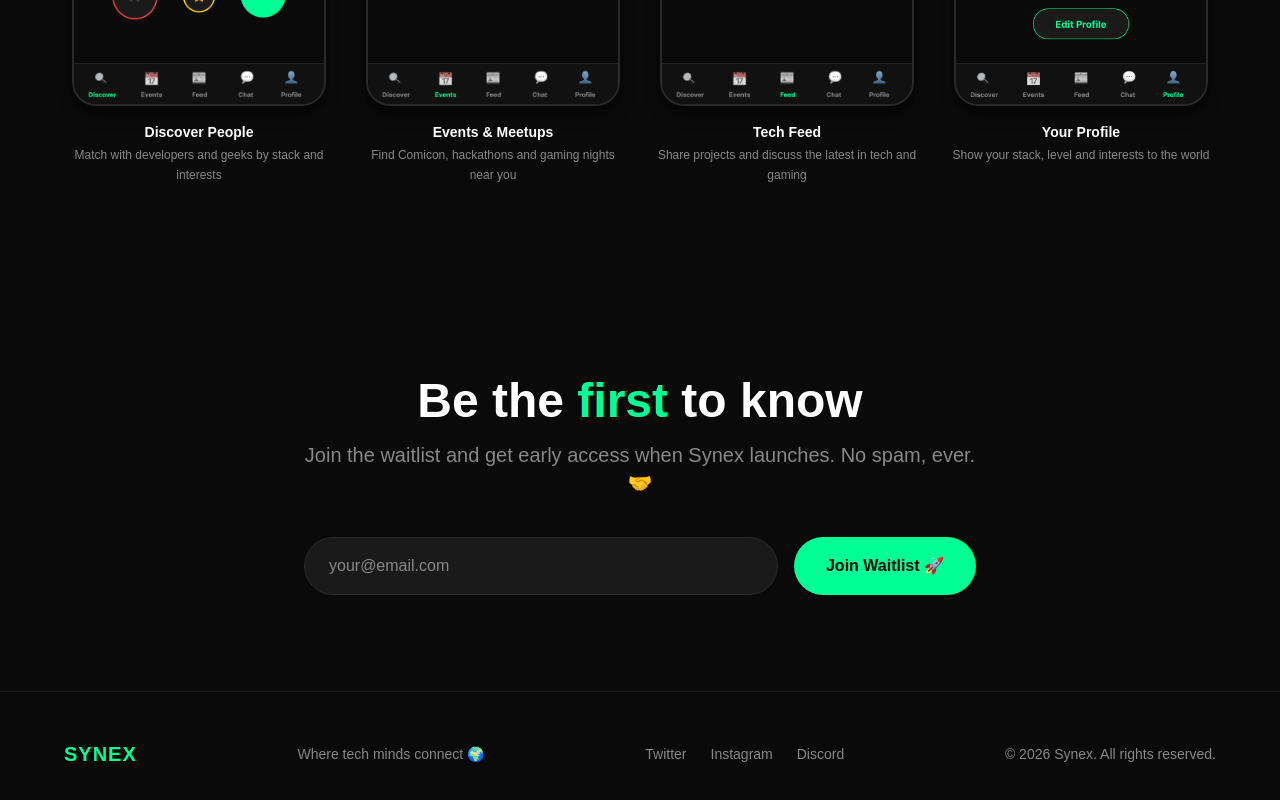
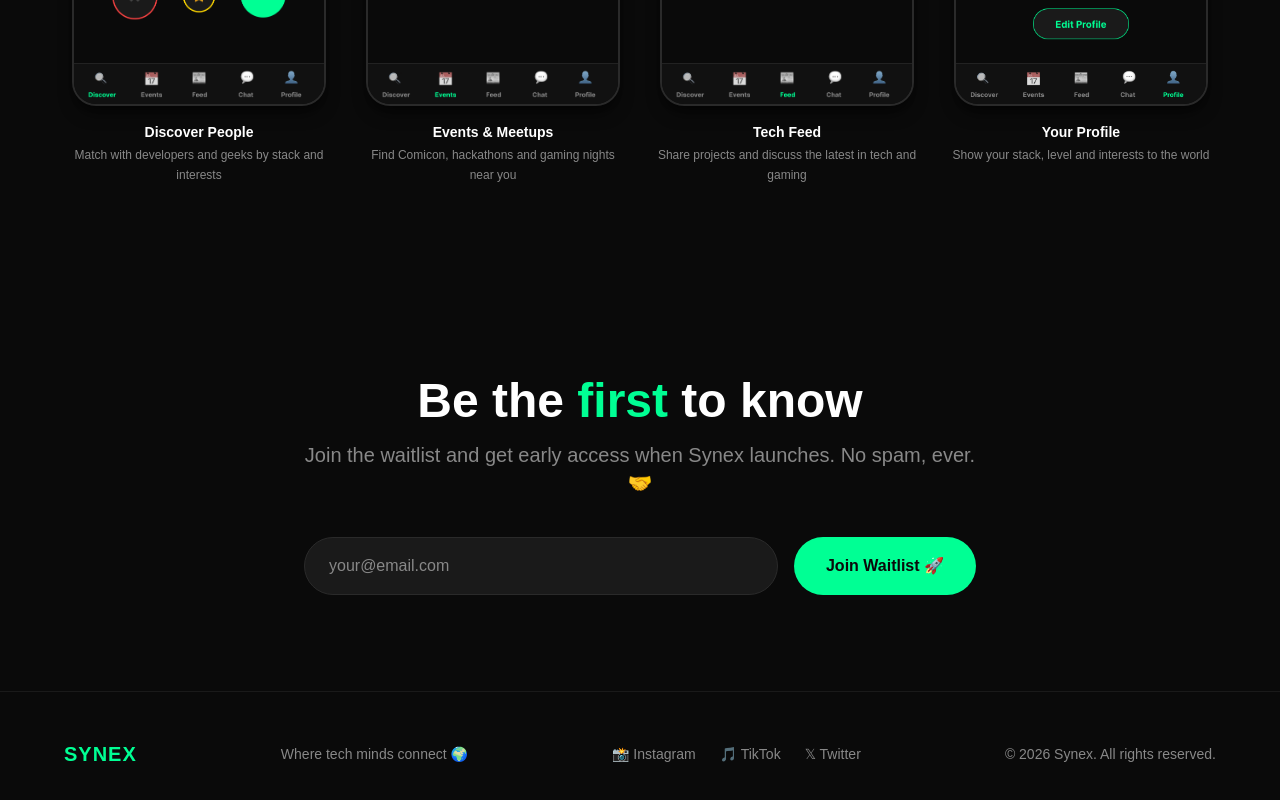
Before and after one commit to hollandxdlol/synex-web, a Next.js app: page / in a window 1280 px wide. Shown: the part 2303-3103 px from the top of the page. Built offline with nearby package versions, Linux system fonts and the light colour scheme.

Commit message:
footer update

```diff
--- a/app/components/Footer.tsx
+++ b/app/components/Footer.tsx
@@ -1,8 +1,6 @@
-// Footer — pie de página con links y redes sociales
-
 export default function Footer() {
   return (
-    <footer className="border-t border-[#1A1A1A] py-12 px-6">
+    <footer className="border-t border-[#1A1A1A] py-12 px-6" translate="no">
       <div className="max-w-6xl mx-auto flex flex-col md:flex-row items-center justify-between gap-6">
 
         {/* Logo */}
@@ -17,19 +15,38 @@
 
         {/* Links redes sociales */}
         <div className="flex gap-6">
-          <a href="#" className="text-[#888888] hover:text-[#00FF94] transition-all text-sm">
-            Twitter
+
+          <a
+            href="https://instagram.com/synexapp"
+            target="_blank"
+            rel="noopener noreferrer"
+            className="text-[#888888] hover:text-[#00FF94] transition-all text-sm flex items-center gap-1"
+          >
+            📸 Instagram
           </a>
-          <a href="#" className="text-[#888888] hover:text-[#00FF94] transition-all text-sm">
-            Instagram
+
+          <a
+            href="https://tiktok.com/@synexapp"
+            target="_blank"
+            rel="noopener noreferrer"
+            className="text-[#888888] hover:text-[#00FF94] transition-all text-sm flex items-center gap-1"
+          >
+            🎵 TikTok
           </a>
-          <a href="#" className="text-[#888888] hover:text-[#00FF94] transition-all text-sm">
-            Discord
+
+          <a
+            href="https://twitter.com/synexapp"
+            target="_blank"
+            rel="noopener noreferrer"
+            className="text-[#888888] hover:text-[#00FF94] transition-all text-sm flex items-center gap-1"
+          >
+            𝕏 Twitter
           </a>
+
         </div>
 
         {/* Copyright */}
-        <p className="text-[#888888] text-sm">
+        <p className="text-[#888888] text-sm" translate="no">
           © 2026 Synex. All rights reserved.
         </p>
 
```
